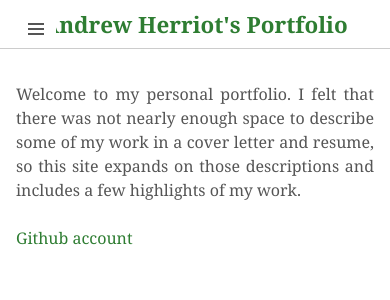
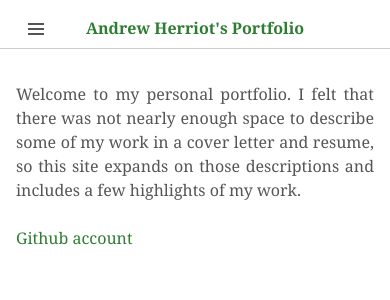
Before and after one commit to aherriot/aherriot.github.io, a Jekyll site: the page built from index.md, in a window 390 px wide and 900 px high. Shown: the top 300 px of the window. Built offline with Jekyll 4.4.1, drawn with Linux system fonts in a browser that asks for light colours.

Commit message:
improve heading style for mobile

```diff
--- a/style/style.css
+++ b/style/style.css
@@ -15,7 +15,6 @@ header {
   position: fixed;
   top: 0px;
   width: 100%;
-  color: #222;
   background-color: white;
   border-bottom: 1px solid #ccc;
   height: 3.0rem;
@@ -119,6 +118,11 @@ article blockquote {
    -webkit-transform: translateX(14rem);
        -ms-transform: translateX(14rem);
            transform: translateX(14rem);
+ }
+
+ header h1 {
+   font-size: 1.0rem;
+   margin-top: 1.0rem;
  }
 }
 
```
